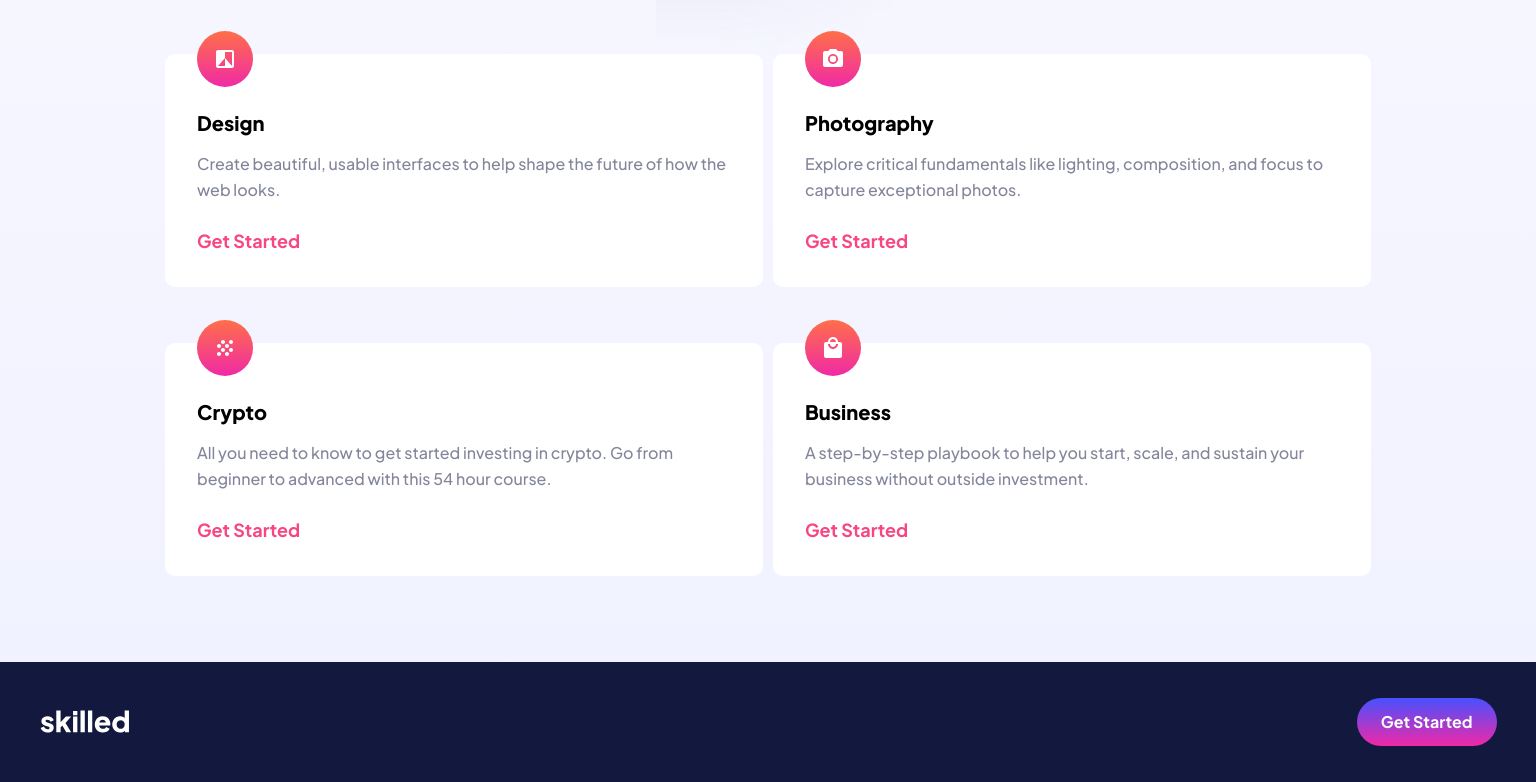
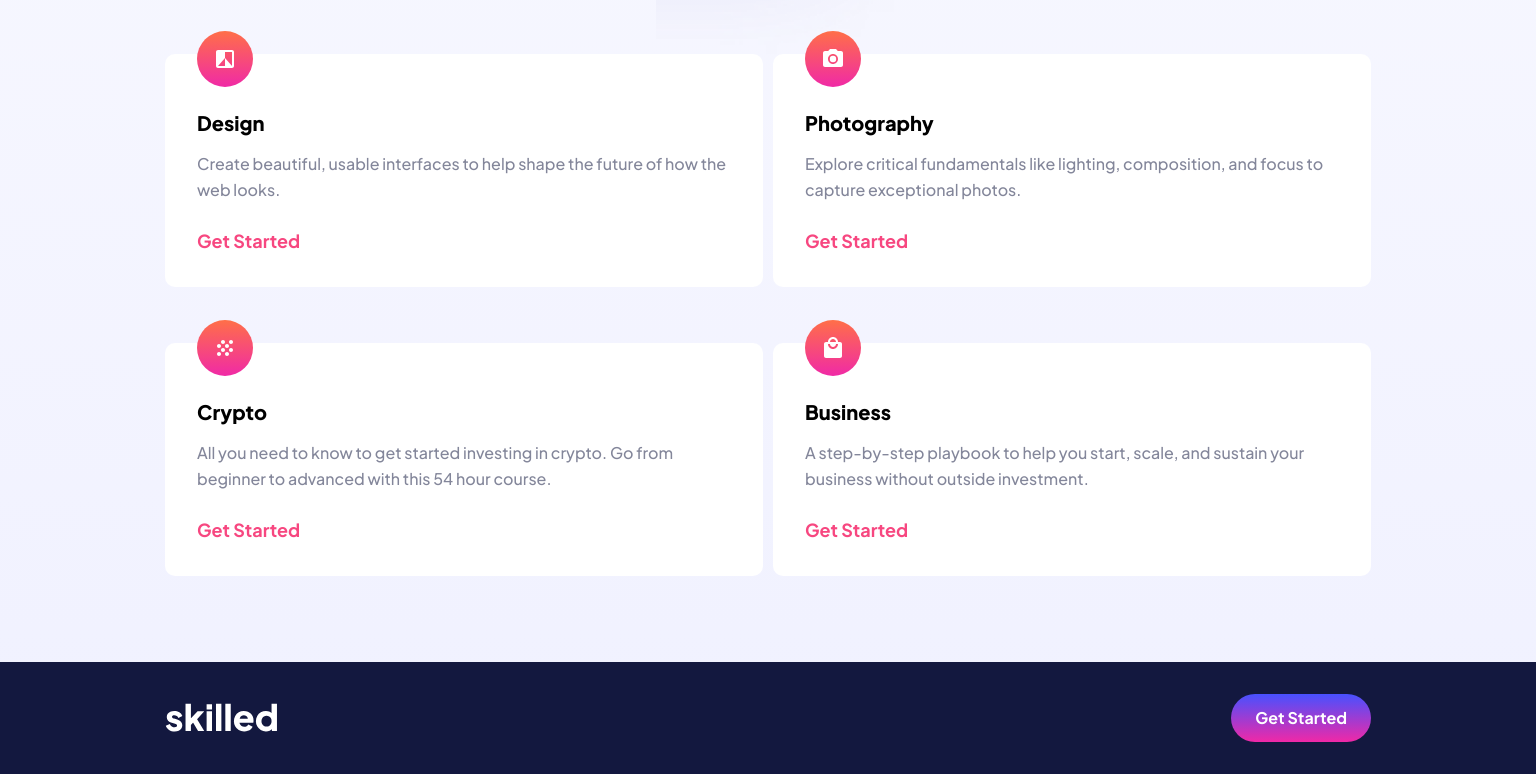
Before and after one commit to newbpydev/10-skilled-e-learning-landing-page-vue-ts, a Vue app: page / in a window 1536 px wide. Shown: the part 1292-2074 px from the top of the page. Built offline with nearby package versions, Linux system fonts and the light colour scheme.

Commit message:
styles: finish footer desktop

```diff
--- a/src/components/TheFooter.vue
+++ b/src/components/TheFooter.vue
@@ -25,8 +25,16 @@ footer {
     padding: 3.6rem 3.95rem;
   }
 
+  @media screen and (min-width: 90em) {
+    padding: 3.2rem 16.5rem;
+  }
+
   img {
     width: 8.9rem;
+
+    @media screen and (min-width: 90em) {
+      width: 11.17rem;
+    }
   }
 }
 </style>
```
